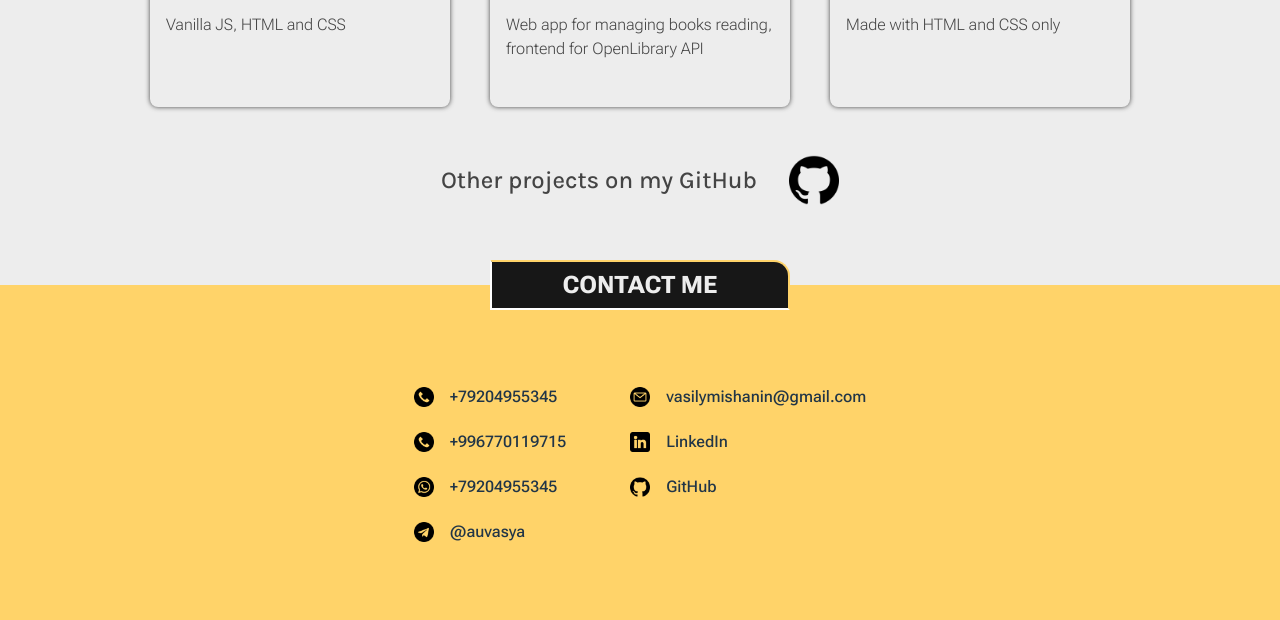
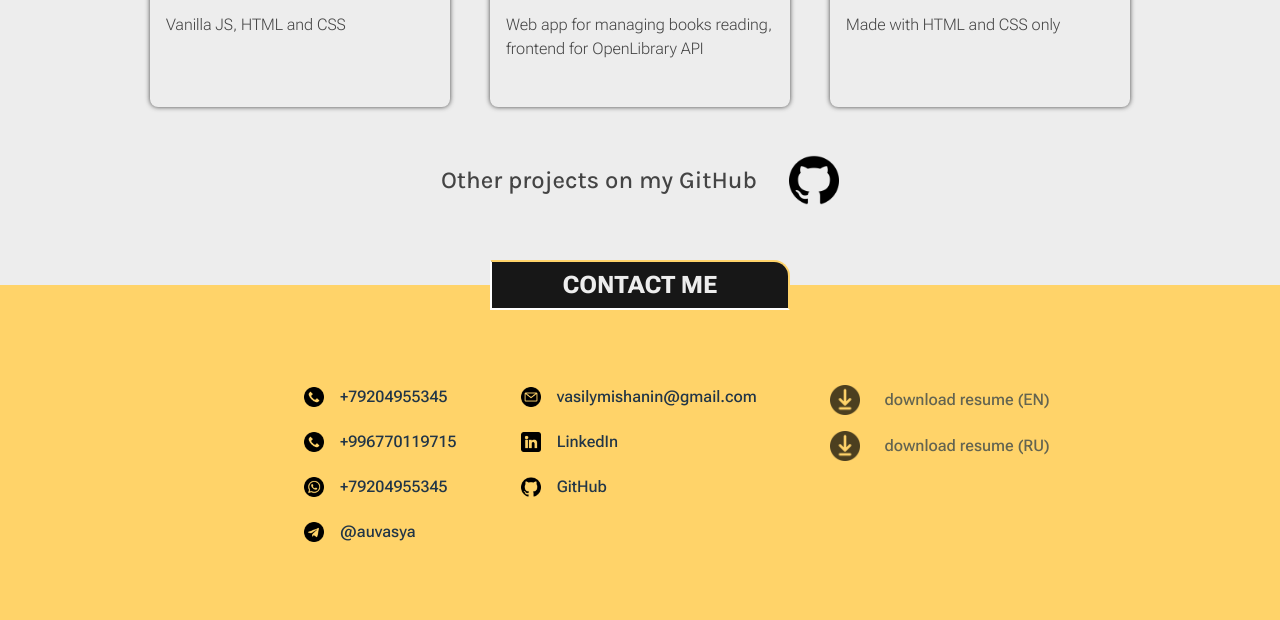
Before and after one commit to vasily-mishanin/vasily-personal, a website built with Vite: page index.html in a window 1280 px wide. Shown: the part 2909-3529 px from the top of the page. Built offline with nearby package versions, Linux system fonts and the light colour scheme; a web font is replaced by a local one.

Commit message:
feat: add resume download

```diff
--- a/index.html
+++ b/index.html
@@ -2,7 +2,7 @@
 <html lang="en">
   <head>
     <meta charset="UTF-8" />
-    <link rel="icon" type="image/png" href="/bicyclist.png" />
+    <link rel="icon" type="image/png" href="./images/bicyclist.png" />
     <meta name="viewport" content="width=device-width, initial-scale=1.0" />
     <meta name="og:image" content="/vasily-mishanin.jpg" />
     <meta name="og:title" content="Vasily Mishanin" />
--- a/src/layout/footer/contacts/contacts.css
+++ b/src/layout/footer/contacts/contacts.css
@@ -4,6 +4,7 @@
 
   display: flex;
   justify-content: center;
+  flex-flow: row wrap;
 }
 
 .contacts-box {
@@ -95,3 +96,29 @@
     transform: translateY(0%);
   }
 }
+
+/* DOWNLOADS */
+
+.contacts__downloads {
+  display: flex;
+  flex-flow: column wrap;
+  gap: 1rem;
+}
+
+.contacts__downloads-link {
+  display: flex;
+  align-items: center;
+  gap: 1.5rem;
+  opacity: 0.7;
+}
+
+.contacts__downloads-link:hover {
+  opacity: 1;
+}
+
+.contacts__downloads-link span {
+}
+
+.contacts__downloads-link img {
+  width: 30px;
+}
--- a/src/layout/footer/contacts/contacts.ts
+++ b/src/layout/footer/contacts/contacts.ts
@@ -1,5 +1,10 @@
 import { myContacts } from "../../../model/constants";
 import { Contact } from "../../../model/mytypes";
+import resume_en from "../../../../src/resume/resume-mishanin-eng.pdf";
+import resume_ru from "../../../../src/resume/resume-mishanin-ru.pdf";
+
+const downloadIcon = "./images/downloading.png";
+
 import "./contacts.css";
 
 export function renderContacts() {
@@ -8,6 +13,16 @@ export function renderContacts() {
 
   contacts.innerHTML = `<div class='contacts-box'><p class='contacts__title'>CONTACT ME</p></div>`;
   contacts.innerHTML += renderContactList(myContacts);
+  contacts.innerHTML += `<div class='contacts__downloads'>
+  <a class='contacts__downloads-link' href=${resume_en} download>
+   <img src=${downloadIcon} alt="download">
+   <span> download resume (EN)</span>
+  </a>
+  <a class='contacts__downloads-link' href=${resume_ru} download>
+  <img src=${downloadIcon} alt="download">
+  <span> download resume (RU)</span>
+ </a>
+  </div>`;
 
   document.querySelector(".footer")?.prepend(contacts);
 }
--- a/src/layout/home/certifications/certifications.css
+++ b/src/layout/home/certifications/certifications.css
@@ -16,12 +16,12 @@
 
 .certifications-box {
   position: absolute;
-  top: -50px;
+  top: -40px;
   left: 0;
   right: 0;
   margin: 0 auto;
   width: 200px;
-  height: 100px;
+  height: 80px;
 
   text-align: center;
   font-family: var(--font-Markazi);
--- a/src/main.ts
+++ b/src/main.ts
@@ -6,7 +6,6 @@ import "./layout/home/home";
 // scroll animation
 const observer = new IntersectionObserver((entries) => {
   entries.forEach((entry) => {
-    console.log(entry);
     if (entry.isIntersecting) {
       entry.target.classList.add("show");
     } else {
@@ -21,7 +20,6 @@ hiddenElements.forEach((el) => observer.observe(el));
 //SKILLS
 const observerSkills = new IntersectionObserver((entries) => {
   entries.forEach((entry) => {
-    console.log(entry);
     if (entry.isIntersecting) {
       entry.target.classList.add("show-skill");
     } else {
@@ -36,7 +34,6 @@ hiddenSkillElements.forEach((el) => observerSkills.observe(el));
 //CERTIFICATES
 const observerCertificate = new IntersectionObserver((entries) => {
   entries.forEach((entry) => {
-    console.log(entry);
     if (entry.isIntersecting) {
       entry.target.classList.add("show-certificate");
     } else {
```
Also changed, not shown: public/images/downloading.png (added), public/images/giraff.png, public/images/little-lemon.png, public/images/readbook.png, public/images/vasily-mishanin.jpg, 3 other files.
